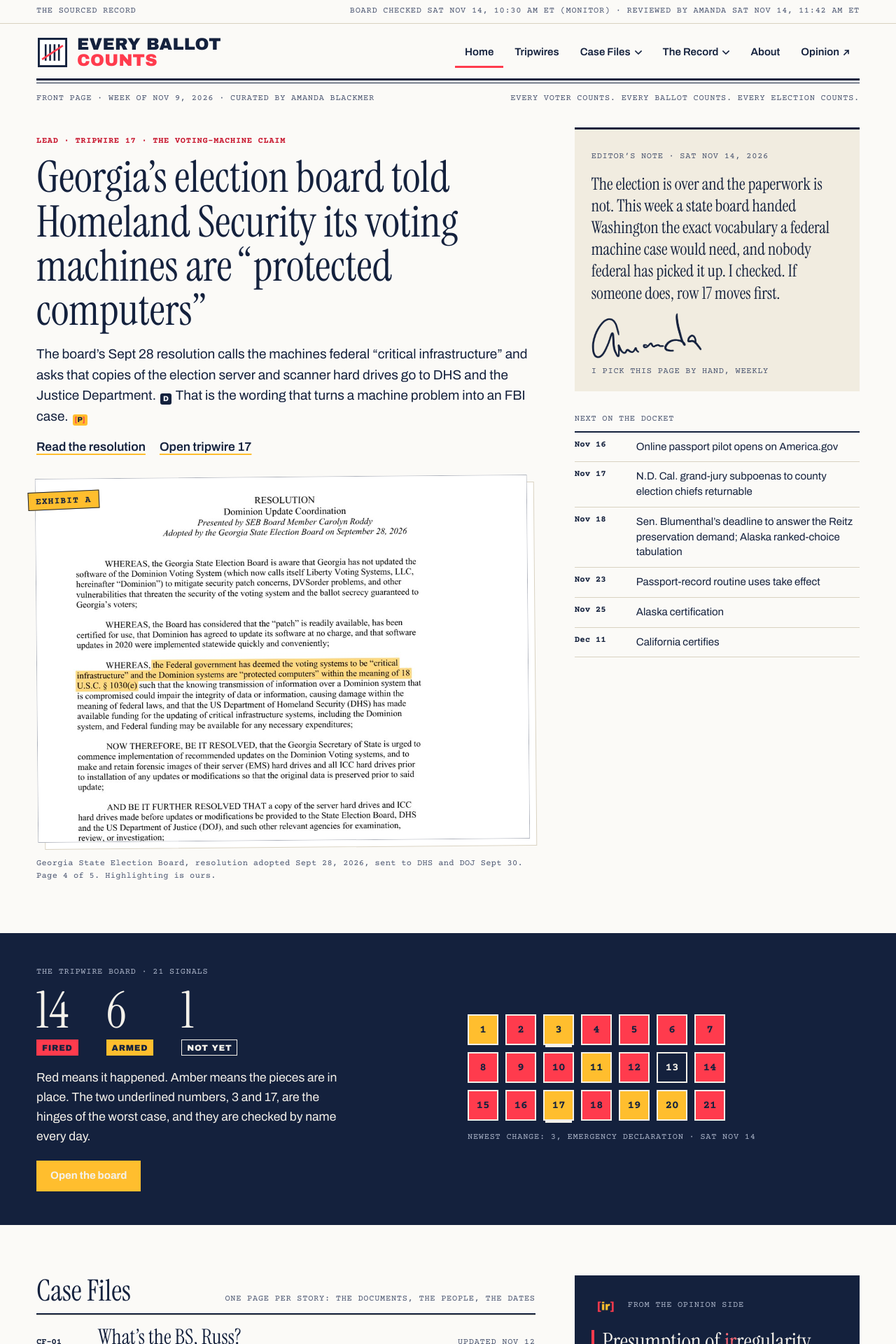
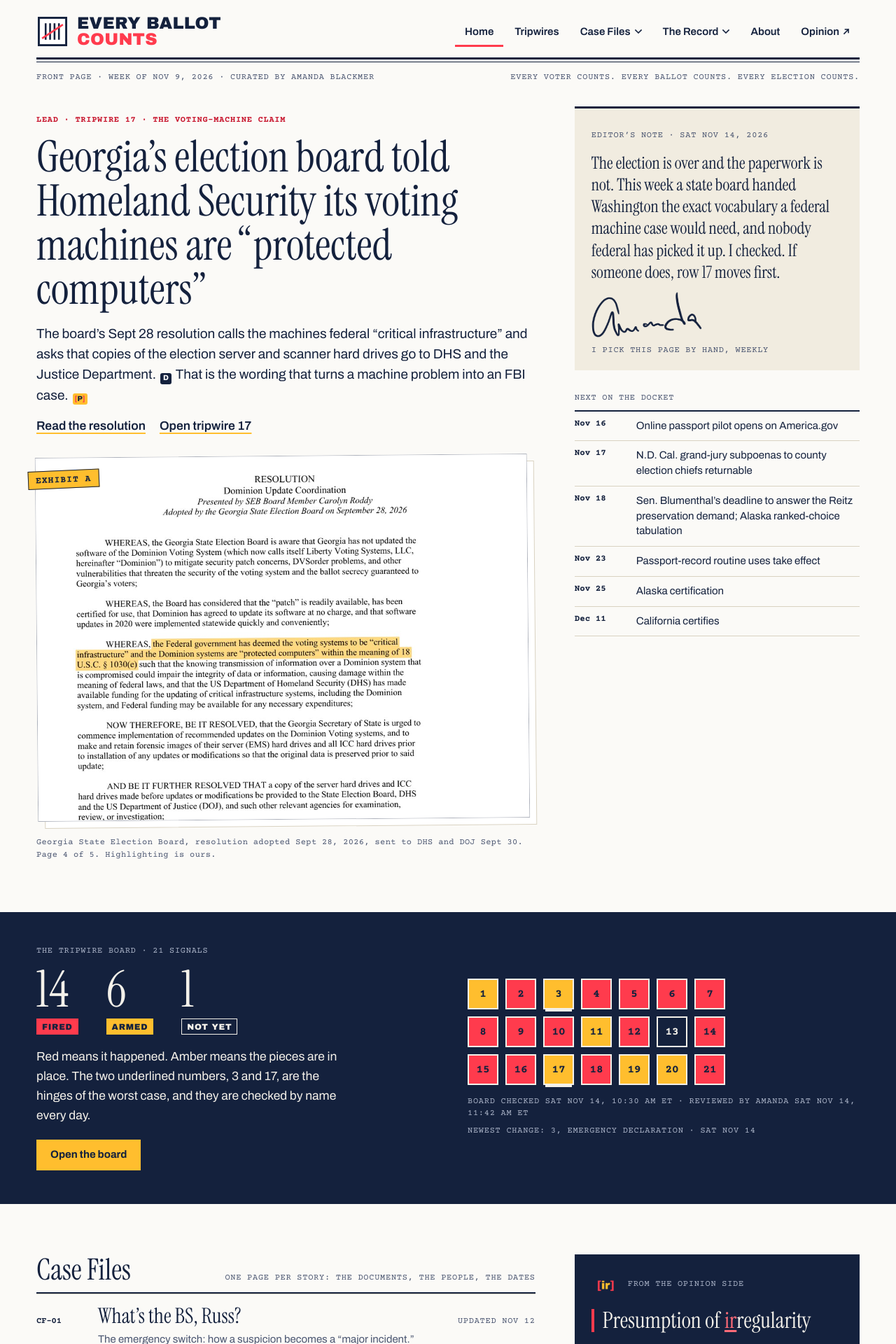
Before and after one commit to good-luck-with-that-ops/Every_Ballot_Counts_site, a Jekyll site: the page built from index.html, in a window 1280 px wide. Shown: the top 1920 px of the page at 70% size. Built offline with Jekyll 4.4.1, drawn with Linux system fonts in a browser that asks for light colours; some of the changed text lies outside the part shown.

Commit message:
Drop the top stamp line; show board and review stamps under the board counts and in the footer; navy text on the amber button
Co-Authored-By: Claude Opus 5.5 <noreply@anthropic.com>
Claude-Session: https://claude.ai/code/session_01FzfMTbNVyRU7XpffsrV2HZ

```diff
--- a/_includes/footer.html
+++ b/_includes/footer.html
@@ -21,7 +21,7 @@
         </ul>
       </div>
     </div>
-    <div class="base label">Text and maps: CC BY 4.0 · Government documents are public records</div>
+    <div class="base label" style="display:flex;justify-content:space-between;gap:16px;flex-wrap:wrap"><span>{% include stamps.html %}</span><span>Text and maps: CC BY 4.0 · Government documents are public records</span></div>
   </div>
 </footer>
 <script src="{{ '/assets/js/nav.js' | relative_url }}" defer></script>
--- a/_includes/masthead.html
+++ b/_includes/masthead.html
@@ -3,12 +3,6 @@
 {%- assign narmed = tl | where: "status", "armed" | size -%}
 <a class="skip" href="#main">Skip to content</a>
 <header class="mast">
-  <div class="util">
-    <div class="wrap">
-      <span class="label">The sourced record</span>
-      <span class="label">Board checked {% include stamp_time.html t=site.data.board.monitor_checked %} (monitor) · {% if site.data.review.reviewed_at != "" %}Reviewed by Amanda {% include stamp_time.html t=site.data.review.reviewed_at %}{% else %}Not yet reviewed by Amanda{% endif %}</span>
-    </div>
-  </div>
   <div class="wrap top">
     <a class="brand" href="{{ '/' | relative_url }}" aria-label="Every Ballot Counts, home">
       <svg role="img" aria-hidden="true" width="46" height="46" viewBox="0 0 160 160"><rect x="12" y="12" width="136" height="136" fill="var(--card)" stroke="currentColor" stroke-width="10"/><path d="M46 44v72M68 44v72M90 44v72M112 44v72" stroke="#14213d" stroke-width="9" stroke-linecap="square" fill="none"/><path d="M32 112L128 48" stroke="#ff3b4d" stroke-width="9" stroke-linecap="square" fill="none"/></svg>
--- /dev/null
+++ b/_includes/stamps.html
@@ -0,0 +1 @@
+Board checked {% include stamp_time.html t=site.data.board.monitor_checked %}{% if site.data.review.reviewed_at != "" %} · Reviewed by Amanda {% include stamp_time.html t=site.data.review.reviewed_at %}{% else %} · Not yet reviewed by Amanda{% endif %}
--- a/assets/css/site.css
+++ b/assets/css/site.css
@@ -105,7 +105,7 @@ h3{font-size:29px;line-height:1.1;margin:0 0 var(--s3)}
 /* ---------- masthead ---------- */
 .util{border-bottom:1px solid var(--hair)}
 .util .wrap{display:flex;justify-content:space-between;gap:var(--s5);flex-wrap:wrap;padding-top:8px;padding-bottom:8px}
-.mast .wrap.top{display:flex;align-items:center;gap:var(--s5);padding-top:18px;padding-bottom:14px}
+.mast .wrap.top{display:flex;align-items:center;gap:var(--s5);padding-top:22px;padding-bottom:14px}
 .brand{display:flex;align-items:center;gap:12px;text-decoration:none;color:var(--ink)}
 .brand svg{display:block;flex:none}
 .brand .wm{font:24px/.95 var(--black);letter-spacing:.01em;white-space:nowrap}
@@ -440,3 +440,5 @@ button.en-person:hover{outline:3px solid var(--red);outline-offset:1px}
 .md{overflow-wrap:anywhere}
 @media (max-width:760px){ .md table{display:block;overflow-x:auto;max-width:100%} .md pre{overflow-x:auto} }
 .pm-main{min-width:0}
+.band .btn-amber,.band .btn-amber:visited{color:var(--navy)}
+.band .btn-amber:hover{color:#fff}
--- a/index.html
+++ b/index.html
@@ -58,7 +58,8 @@ description: The sourced record of how federal power reaches elections, from the
         <a class="num {{ r.status }}{% if r.hinge %} hinge-sq{% endif %}" href="{{ '/tripwires/#row-' | append: r.num | relative_url }}" title="{{ r.num }}. {{ r.name }} ({{ r.status }})"><span class="vh">Tripwire </span>{{ r.num }}</a>
         {%- endfor %}
       </div>
-      <p class="label" style="margin:16px 0 0">Newest change: {{ newest.num }}, {{ newest.name | downcase }} · {{ newest.changed | date: "%a %b %-d" }}</p>
+      <p class="label" style="margin:16px 0 0">{% include stamps.html %}</p>
+      <p class="label" style="margin:8px 0 0">Newest change: {{ newest.num }}, {{ newest.name | downcase }} · {{ newest.changed | date: "%a %b %-d" }}</p>
     </div>
   </div>
 </section>
```
